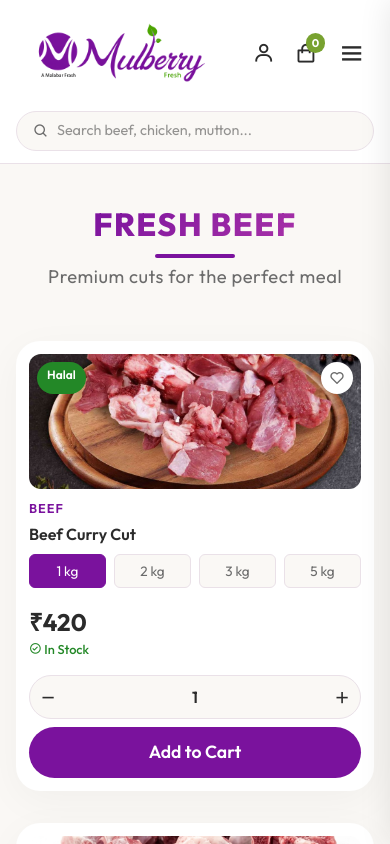
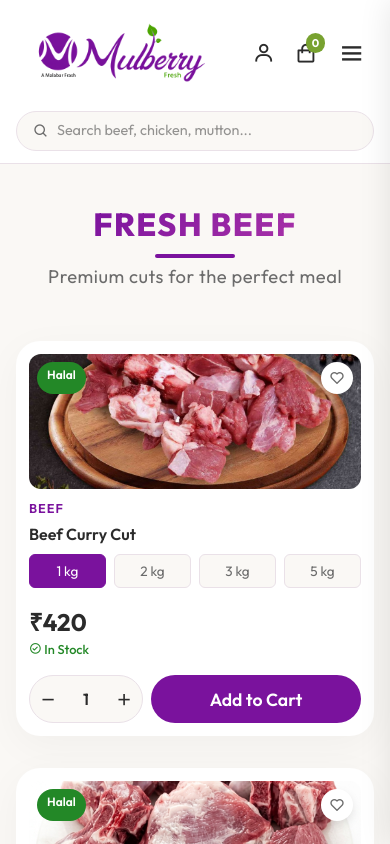
Before and after one commit to amjad20068/mulberry-fresh.com, a Next.js app: page / in a window 390 px wide. Shown: the top 844 px of the page. Built offline with nearby package versions, Linux system fonts and the light colour scheme.

Commit message:
Revert cart actions to side by side layout on mobile

```diff
--- a/src/app/globals.css
+++ b/src/app/globals.css
@@ -1021,18 +1021,18 @@ body {
     }
 
     .cart-actions {
-        flex-direction: column;
+        flex-direction: row;
         gap: 8px;
     }
 
     .qty-controls {
-        width: 100%;
-        justify-content: space-between;
-        height: 44px;
+        width: auto;
+        height: 48px;
+        /* Match add button height */
     }
 
     .btn-add-cart {
-        width: 100%;
+        flex: 1;
         padding: 12px;
         font-size: 1.1rem;
         height: 48px;
```
